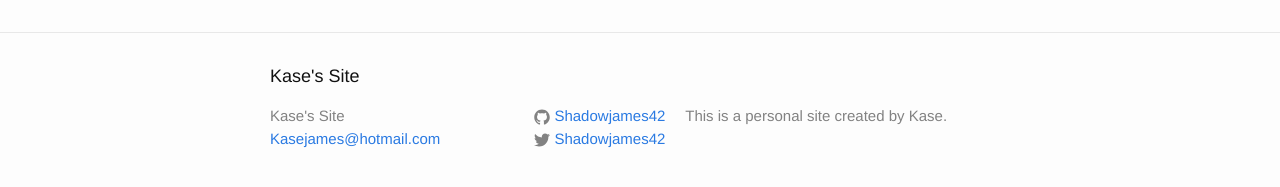
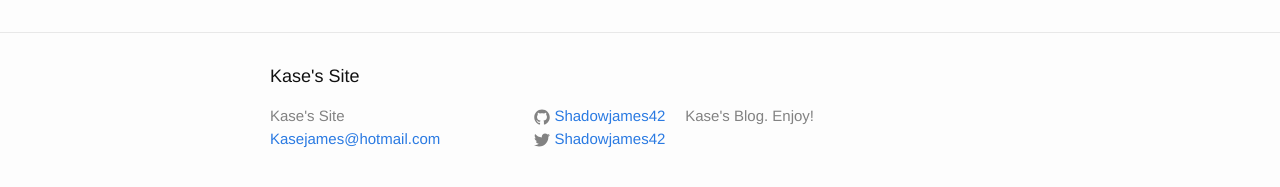
Before and after one commit to Shadowjames42/shadowjames42.github.io, a Jekyll site: the page built from about.md, in a window 1280 px wide. Shown: the part 240-427 px from the top of the page. Built offline with Jekyll 4.4.1, drawn with Linux system fonts in a browser that asks for light colours.

Commit message:
Update _config.yml

```diff
--- a/_config.yml
+++ b/_config.yml
@@ -9,8 +9,8 @@
 title: Kase's Site
 email: Kasejames@hotmail.com
 description: >
-  This is a personal site created by Kase.
-baseurl: "" # the subpath of your site, e.g. /blog
+  Kase's Blog. Enjoy!
+baseurl: "/blog" # the subpath of your site, e.g. /blog
 url: "http://yourdomain.com" # the base hostname & protocol for your site
 twitter_username: Shadowjames42
 github_username:  Shadowjames42
```
